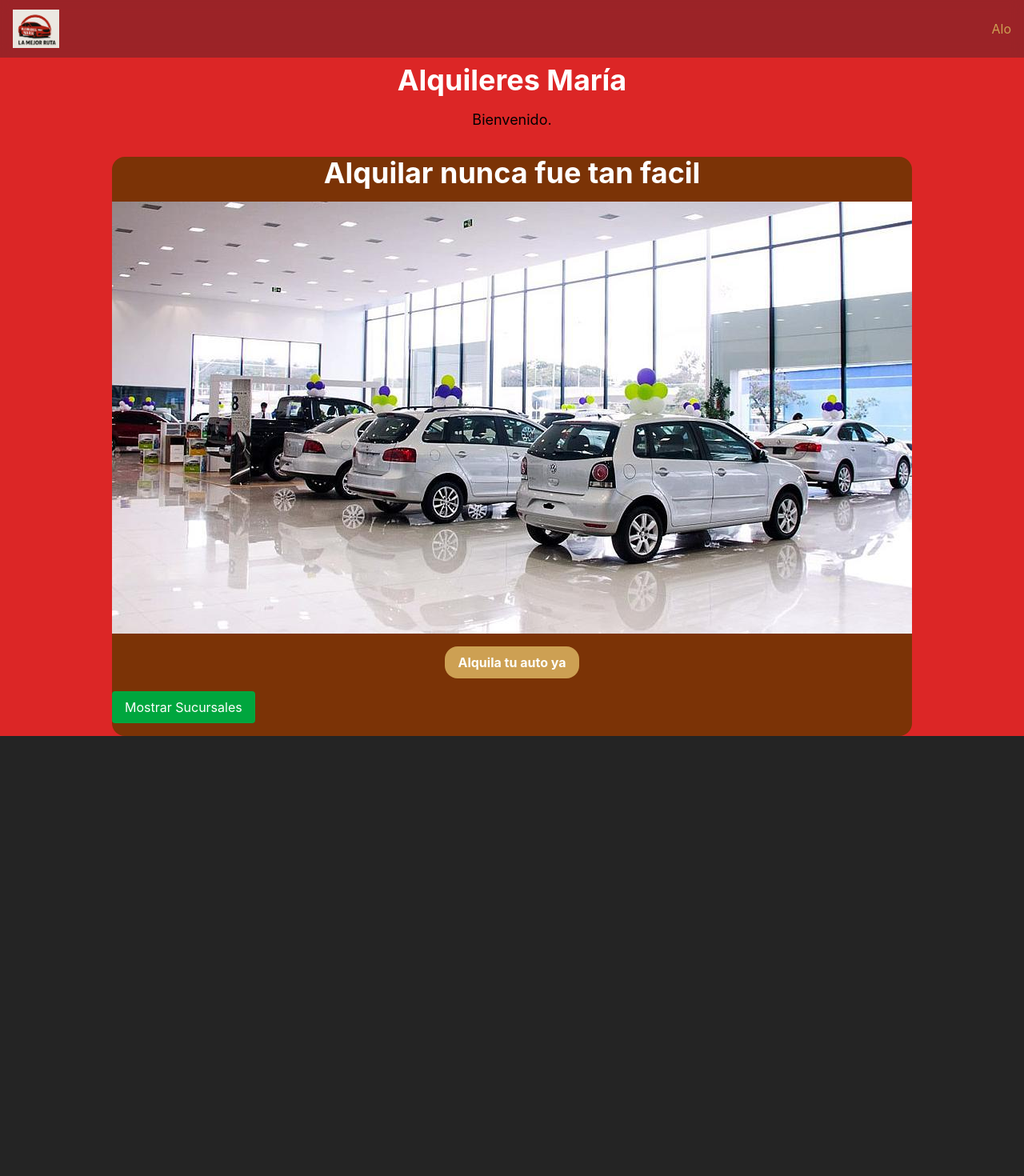
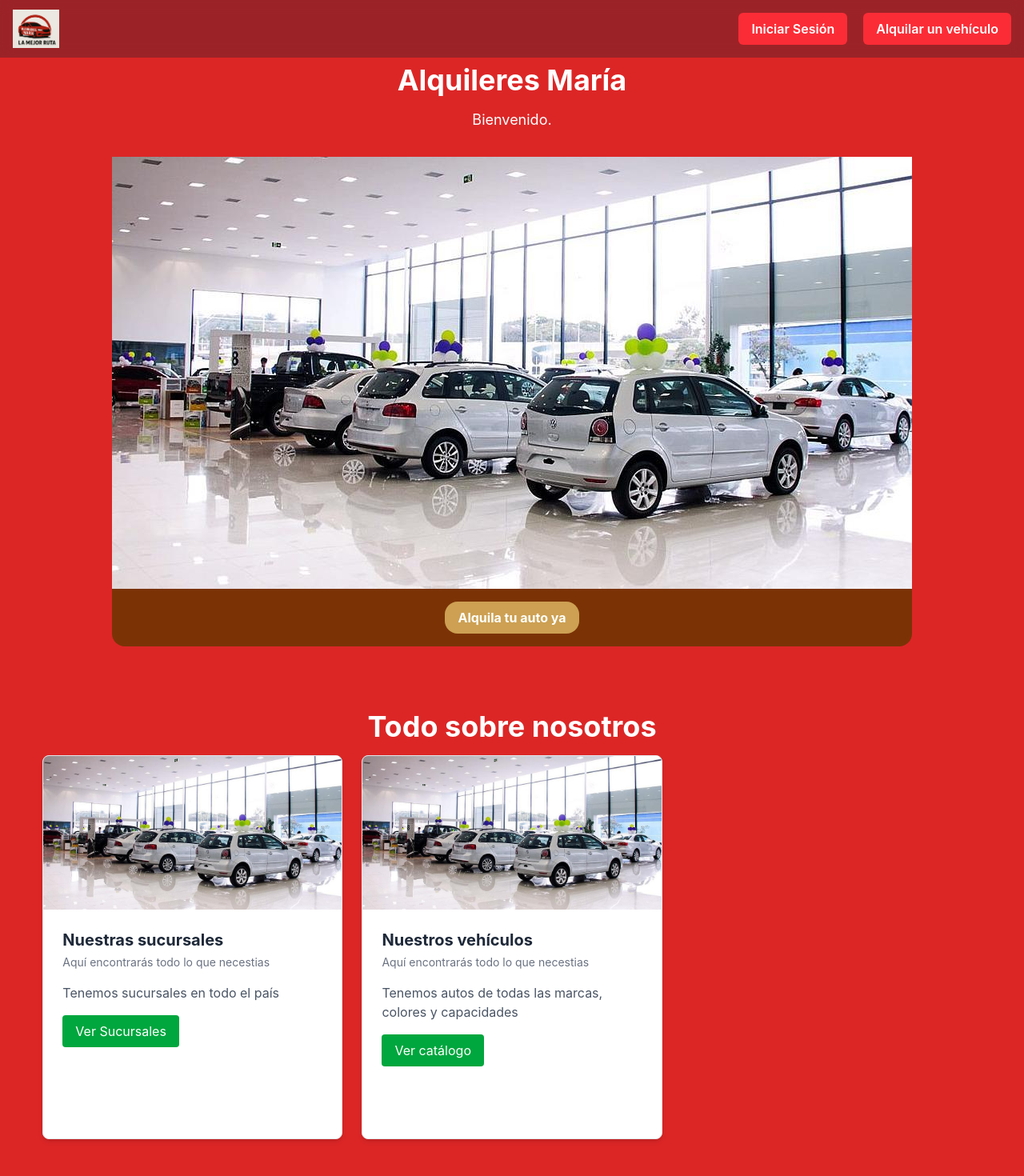
Before and after one commit to massimoparzanese/INGE2-2025, a React (Vite) app in the folder frontend/: page / in a window 1280 px wide. Shown: the top 1470 px of the page at 80% size. Before the commit the page ends 920 px from the top, so only its background shows below. Built offline with nearby package versions, Linux system fonts and the light colour scheme.

Commit message:
Refactor useEffect to fetch Sucursales and Add things to navbar and page

```diff
--- a/frontend/src/App.jsx
+++ b/frontend/src/App.jsx
@@ -5,6 +5,7 @@ import Navbar from "./components/sections/Navbar";
 import LoginPage from "./pages/LoginPage.jsx";
 import FormReserva from "./pages/FormReserva.jsx";
 import AuthContextProvider from './context/AuthContext.jsx';
+import Footer from "./components/sections/Footer.jsx";
 export default function App() {
 
   return (
@@ -16,6 +17,7 @@ export default function App() {
           <Route path="/login" element={<LoginPage />}></Route>
           <Route path="/reserva" element={<FormReserva/>}></Route>
         </Routes>
+        <Footer/>
        </AuthContextProvider>
     </div>
   )
--- /dev/null
+++ b/frontend/src/components/ProductCard.jsx
@@ -0,0 +1,46 @@
+export default function ProductCard ({title, subtitle, imageUrl, content,reference = {} ,customButton = {}}) {
+ return (
+    <div className={`bg-white rounded-lg shadow-md overflow-hidden border border-gray-200 transition-all hover:shadow-lg `}>
+      {/* Imagen */}
+      <div className="h-48 overflow-hidden">
+        <img
+          className="w-full h-full object-cover"
+          src={imageUrl}
+          alt={title}
+        />
+      </div>
+
+      {/* Contenido */}
+      <div className="p-6">
+        {/* Título y subtítulo */}
+        <div className="mb-4">
+          <h2 className="text-xl font-bold text-gray-800">{title}</h2>
+          {subtitle && (
+            <p className="text-sm text-gray-500 mt-1">{subtitle}</p>
+          )}
+        </div>
+
+        {/* Contenido principal */}
+        <p className="text-gray-600 mb-4">{content}</p>
+
+        {/* Referencia (opcional) */}
+        {reference && (
+            <a
+              href={reference.href}
+              target={reference.target || '_self'}
+              rel="noopener noreferrer"
+              className="text-sm text-blue-600 hover:underline"
+            >
+              {reference.text}
+            </a>
+          )}
+
+          {customButton && (
+            <div className="ml-auto">
+              {customButton}
+            </div>
+          )}
+      </div>
+    </div>
+  );
+};
--- a/frontend/src/components/SucursalesModal.jsx
+++ b/frontend/src/components/SucursalesModal.jsx
@@ -1,9 +1,11 @@
-import { useEffect, useState } from 'react';
+import {useState } from 'react';
+import { useSucursalesFetch } from '../hooks/useSucursalesFetch';
+export default function SucursalSelector({ onCerrar }) {
 
-export default function SucursalSelector({ onCerrar }) {
+  const [sucursalSeleccionada, setSucursalSeleccionada] = useState(null);
+ /*
   const [sucursales, setSucursales] = useState([]);
   const [cargando, setCargando] = useState(false);
-  const [sucursalSeleccionada, setSucursalSeleccionada] = useState(null);
   useEffect(() => {
     const fetchSucursales = async () => {
       setCargando(true);
@@ -25,8 +27,8 @@ export default function SucursalSelector({ onCerrar }) {
     };
 
     fetchSucursales();
-  }, []);
-
+  }, []);*/
+  const {sucursales,cargando} = useSucursalesFetch();
   const handleSeleccionar = (sucursal) => {
     setSucursalSeleccionada(sucursal);
   };
--- /dev/null
+++ b/frontend/src/components/sections/Footer.jsx
@@ -0,0 +1,15 @@
+export default function Footer() {
+
+  return (
+
+    <footer className="bg-[#FEFFEB] py-4 text-last z-20 mt-auto flex justify-center items-center ontainer mx-auto  flex-wrap  text-center md:text-left">
+      <div className="w-full md:w-1/3 mb-4 md:mb-0">
+        <p className='text-[#2B1F12]' >Realizado por <span className="font-bold">CodiGO</span></p>
+      </div>
+      <div className="w-full md:w-1/3">
+        <p className='text-[#2B1F12]'>Contáctanos <span className="font-bold">CodiGO@gmail.com</span></p>
+      </div>
+      <p className="text-[#2B1F12] mt-6">2025 Alquileres Maria&copy;. Todos los derechos reservados.</p>
+    </footer>
+  );
+}
--- a/frontend/src/components/sections/Navbar.jsx
+++ b/frontend/src/components/sections/Navbar.jsx
@@ -1,9 +1,10 @@
 import { useState } from "react";
 import imagenEmprendimiento from "../../imgs/LogoEmpresa.png"; // ✅ Ajustá el path al que uses tú (por ejemplo: /public/imgs/logo.png)
-
+import { useNavigate } from 'react-router-dom';
 export default function Navbar() {
   const [showNavbar] = useState(true);
-
+  const [activeRoute] = useState(true);
+  const navigate = useNavigate();
   return (
     <nav
       className={`fixed top-0 w-full z-50 bg-[#24222B]/35 backdrop-blur-sm transition-transform duration-300 ${
@@ -17,12 +18,39 @@ export default function Navbar() {
           src={imagenEmprendimiento} // Asegurate de que este importado correctamente si está en src/assets
           alt="Logo del emprendimiento"
           className="h-12 w-auto"
-          onClick={() => window.location.href = '/'} // Redirige a la página principal al hacer clic
+          onClick={() => navigate("/")} // Redirige a la página principal al hacer clic
         />
 
         {/* Contenido a la derecha */}
         <ul className="flex items-center gap-5 afacad-bold text-base text-[#CDA053]">
-          <li className="hidden md:block">Alo</li>
+          <li className="hidden md:block">
+              <a
+                href="/login"
+                className={`nav-link inline-block px-4 py-2 rounded-md font-semibold transition duration-300 ease-in-out
+                  ${
+                    activeRoute === "/login"
+                      ? "bg-red-600 text-white shadow-lg scale-105 brightness-140"
+                      : "bg-red-500 text-white hover:bg-black hover:brightness-140"
+                  }`}
+              >
+                Iniciar Sesión
+              </a>
+
+            </li>
+            <li className="hidden md:block">
+              <a
+                href="/reserva"
+                className={`nav-link inline-block px-4 py-2 rounded-md font-semibold transition duration-300 ease-in-out
+                  ${
+                    activeRoute === "/reserva"
+                      ? "bg-red-600 text-white shadow-lg scale-105 brightness-140"
+                      : "bg-red-500 text-white hover:bg-black hover:brightness-140"
+                  }`}
+              >
+                Alquilar un vehículo
+              </a>
+
+            </li>
         </ul>
       </div>
     </nav>
--- /dev/null
+++ b/frontend/src/hooks/useSucursalesFetch.jsx
@@ -0,0 +1,35 @@
+import { useState, useEffect } from "react";
+let cacheSucursales = null;
+
+export function useSucursalesFetch() {
+  const [sucursales, setSucursales] = useState([]);
+  const [cargando, setCargando] = useState(true);
+
+  useEffect(() => {
+    if (cacheSucursales) {
+      setSucursales(cacheSucursales);
+      setCargando(false);
+    } else {
+      const fetchSucursales = async () => {
+        try {
+          const response = await fetch('http://localhost:3001/sucursales', {
+            method: 'GET',
+            credentials: 'include',
+          });
+          if (!response.ok) throw new Error('Error en la respuesta de la API');
+          const data = await response.json();
+          cacheSucursales = data.metaData || [];
+          setSucursales(cacheSucursales);
+        } catch (e) {
+          console.error('Error al obtener sucursales:', e);
+        } finally {
+          setCargando(false);
+        }
+      };
+
+      fetchSucursales();
+    }
+  }, []);
+
+  return { sucursales, cargando };
+}
--- a/frontend/src/pages/FormReserva.jsx
+++ b/frontend/src/pages/FormReserva.jsx
@@ -1,11 +1,14 @@
-import {useState, useEffect} from "react";
+import {useState} from "react";
 import Calendario from "../components/Calendario.jsx"
+import { useSucursalesFetch } from "../hooks/useSucursalesFetch.jsx";
 export default function FormReserva (){
+  const {sucursales,cargando} = useSucursalesFetch();
   const [fechaInicio, setFechaInicio] = useState(false);
   const [fechaFin, setFechaFin] = useState(false);
-    const [sucursales, setSucursales] = useState([]);
+   const [sucursalSeleccionada, setSucursalSeleccionada] = useState(null);
+   /* const [sucursales, setSucursales] = useState([]);
     const [cargando, setCargando] = useState(false);
-  const [sucursalSeleccionada, setSucursalSeleccionada] = useState(null);
+
   useEffect(() => {
       const fetchSucursales = async () => {
         setCargando(true);
@@ -27,14 +30,15 @@ export default function FormReserva (){
       };
 
       fetchSucursales();
-    }, []);
+    }, []);*/
+
   const handleSeleccionar = (sucursal) => {
     setSucursalSeleccionada(sucursal);
   };
     return(
 
-    <div className="fixed inset-0 flex items-center justify-center z-50">
-    <div className="bg-green-50 rounded-lg shadow-lg max-w-lg w-full p-6 relative pointer-events-auto">
+    <div className="flex justify-center items-center min-h-screen ">
+    <div className="bg-green-50 rounded-lg shadow-lg max-w-lg w-full p-6 relative">
 
         <h2 className="text-xl font-semibold mb-4">Rerservar un Vehículo</h2>
 
--- a/frontend/src/pages/LandingPage.jsx
+++ b/frontend/src/pages/LandingPage.jsx
@@ -2,6 +2,7 @@ import { useState } from "react";
 import imagenConsecionaria from "../imgs/imagenConsecionaria.jpg";
 import SucursalSelector from '../components/SucursalesModal'
 import { useNavigate } from 'react-router-dom';
+import ProductCard from "../components/ProductCard";
 export default function LandingPage() {
   const [modalAbierto, setModalAbierto] = useState(false);
   const navigate = useNavigate();
@@ -11,11 +12,8 @@ export default function LandingPage() {
   return (
     <div className="flex flex-col items-center justify-center min-h-screen w-full">
       <h1 className="text-4xl font-bold text-white mb-4 pt-20">Alquileres María</h1>
-      <p className="text-lg mb-8">Bienvenido.</p>
+      <p className="text-lg text-white mb-8">Bienvenido.</p>
       <section className="bg-amber-900 rounded-2xl">
-        <h2 className="flex items-center justify-center text-4xl font-bold text-white mb-4">
-          Alquilar nunca fue tan facil
-        </h2>
 
             <img src={imagenConsecionaria} alt="Imagen de consecionaria" />
           <div className="flex items-center justify-center mt-4 mb-4">
@@ -23,21 +21,42 @@ export default function LandingPage() {
               Alquila tu auto ya
             </button>
           </div>
+      </section>
+    <h3 className="text-4xl font-bold text-white mb-4 pt-20">Todo sobre nosotros</h3>
+    <section className="grid gap-6 w-full px-4 md:px-0 md:w-11/12 md:mx-auto
+    grid-cols-1 md:grid-cols-2 lg:grid-cols-3 h-auto min-h-[70vh] pb-20">
 
+      <ProductCard
+      title={"Nuestras sucursales"}
+      subtitle={"Aquí encontrarás todo lo que necestias"}
+      imageUrl={imagenConsecionaria}
+      content={"Tenemos sucursales en todo el país"}
+      customButton={
             <button
               onClick={() => setModalAbierto(true)}
               className="mb-4 px-4 py-2 bg-green-600 text-white rounded hover:bg-green-700 transition"
             >
-        Mostrar Sucursales
+              Ver Sucursales
             </button>
-
+      }/>
+      <ProductCard
+      title={"Nuestros vehículos"}
+      subtitle={"Aquí encontrarás todo lo que necestias"}
+      imageUrl={imagenConsecionaria}
+      content={"Tenemos autos de todas las marcas, colores y capacidades"}
+      customButton={
+            <button
+              className="mb-4 px-4 py-2 bg-green-600 text-white rounded hover:bg-green-700 transition"
+            >
+              Ver catálogo
+            </button>
+      }/>
+    </section>
       {modalAbierto && (
         <SucursalSelector
           onCerrar={() => setModalAbierto(false)}
         />
       )}
-
-      </section>
   </div>
   );
 }
```
Lines whose indentation alone changed are shown as unchanged.
